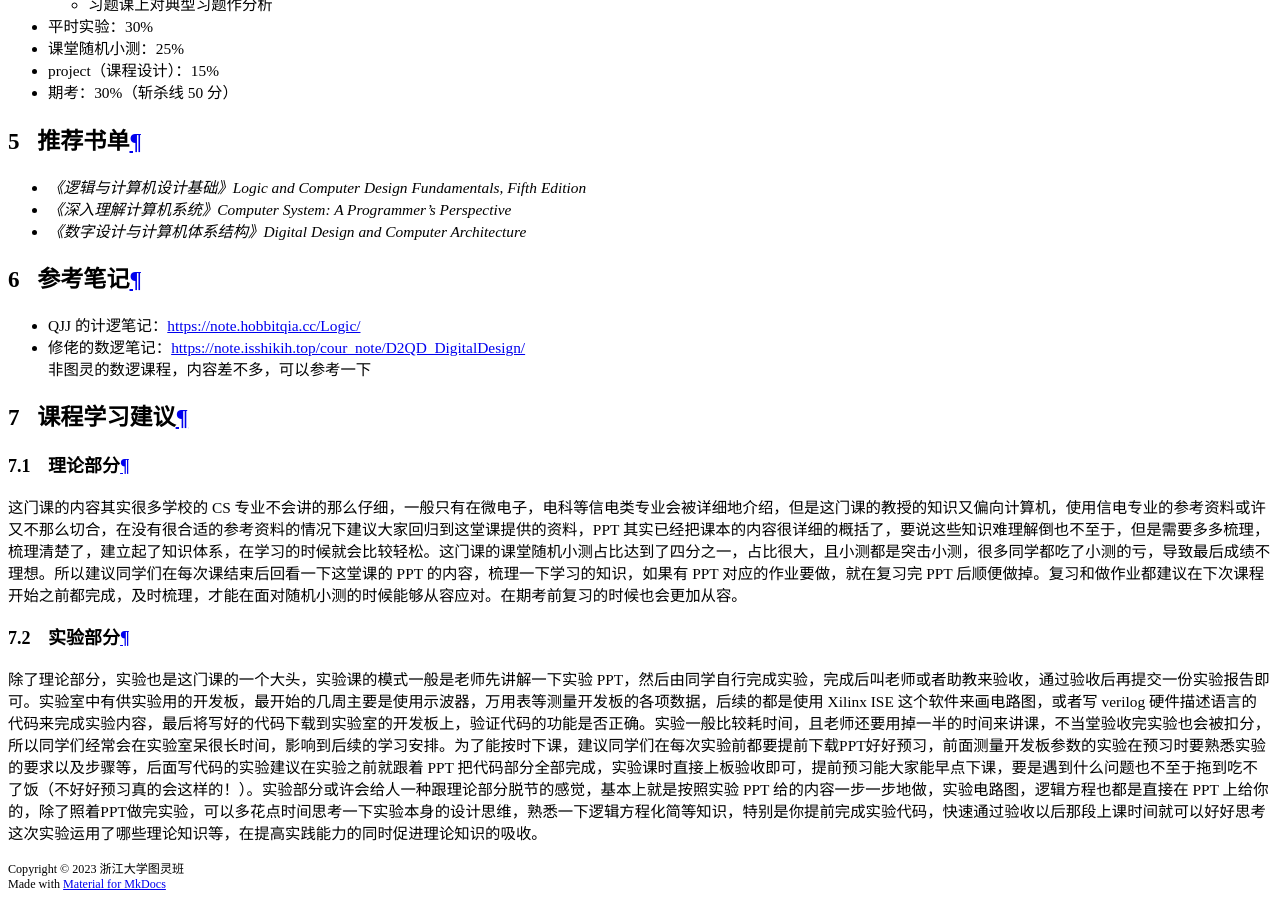
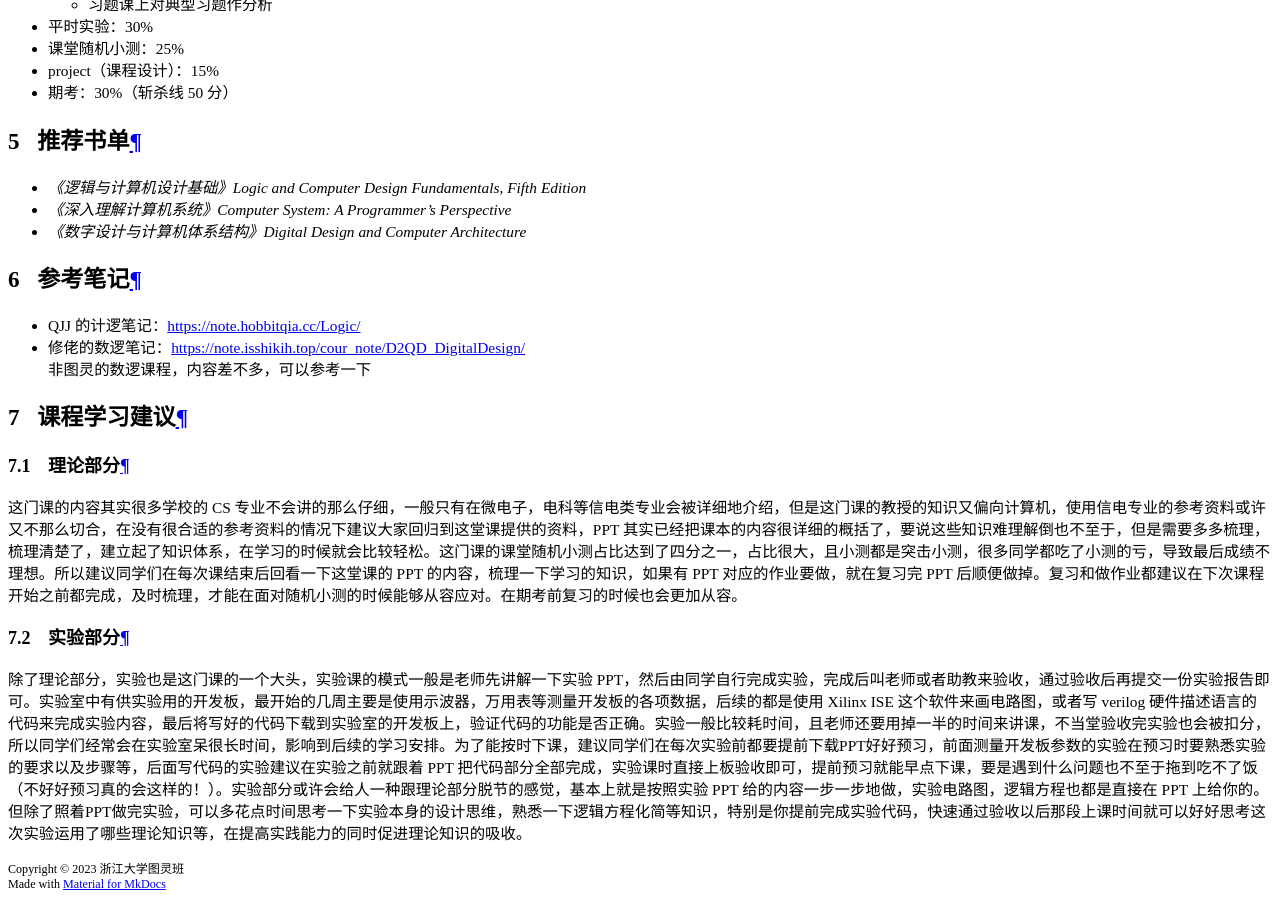
Before and after one commit to ZJU-Turing/TuringCourses, an MkDocs documentation site: the page built from docs/major_basic/logic_design/index.md, in a window 1280 px wide and 900 px high, scrolled down 17989 px. Built offline with MkDocs 1.6.1 and Material for MkDocs 9.7.7, drawn with Linux system fonts in a browser that asks for light colours; comment, search, counter and statistics services are not loaded.

Commit message:
docs: improve 计算机逻辑设计基础

```diff
--- a/docs/major_basic/logic_design/index.md
+++ b/docs/major_basic/logic_design/index.md
@@ -72,4 +72,4 @@
 
 ### 实验部分
 
-除了理论部分，实验也是这门课的一个大头，实验课的模式一般是老师先讲解一下实验 PPT，然后由同学自行完成实验，完成后叫老师或者助教来验收，通过验收后再提交一份实验报告即可。实验室中有供实验用的开发板，最开始的几周主要是使用示波器，万用表等测量开发板的各项数据，后续的都是使用 Xilinx ISE 这个软件来画电路图，或者写 verilog 硬件描述语言的代码来完成实验内容，最后将写好的代码下载到实验室的开发板上，验证代码的功能是否正确。实验一般比较耗时间，且老师还要用掉一半的时间来讲课，不当堂验收完实验也会被扣分，所以同学们经常会在实验室呆很长时间，影响到后续的学习安排。为了能按时下课，建议同学们在每次实验前都要提前下载PPT好好预习，前面测量开发板参数的实验在预习时要熟悉实验的要求以及步骤等，后面写代码的实验建议在实验之前就跟着 PPT 把代码部分全部完成，实验课时直接上板验收即可，提前预习能大家能早点下课，要是遇到什么问题也不至于拖到吃不了饭（不好好预习真的会这样的！）。实验部分或许会给人一种跟理论部分脱节的感觉，基本上就是按照实验 PPT 给的内容一步一步地做，实验电路图，逻辑方程也都是直接在 PPT 上给你的，除了照着PPT做完实验，可以多花点时间思考一下实验本身的设计思维，熟悉一下逻辑方程化简等知识，特别是你提前完成实验代码，快速通过验收以后那段上课时间就可以好好思考这次实验运用了哪些理论知识等，在提高实践能力的同时促进理论知识的吸收。
+除了理论部分，实验也是这门课的一个大头，实验课的模式一般是老师先讲解一下实验 PPT，然后由同学自行完成实验，完成后叫老师或者助教来验收，通过验收后再提交一份实验报告即可。实验室中有供实验用的开发板，最开始的几周主要是使用示波器，万用表等测量开发板的各项数据，后续的都是使用 Xilinx ISE 这个软件来画电路图，或者写 verilog 硬件描述语言的代码来完成实验内容，最后将写好的代码下载到实验室的开发板上，验证代码的功能是否正确。实验一般比较耗时间，且老师还要用掉一半的时间来讲课，不当堂验收完实验也会被扣分，所以同学们经常会在实验室呆很长时间，影响到后续的学习安排。为了能按时下课，建议同学们在每次实验前都要提前下载PPT好好预习，前面测量开发板参数的实验在预习时要熟悉实验的要求以及步骤等，后面写代码的实验建议在实验之前就跟着 PPT 把代码部分全部完成，实验课时直接上板验收即可，提前预习就能早点下课，要是遇到什么问题也不至于拖到吃不了饭（不好好预习真的会这样的！）。实验部分或许会给人一种跟理论部分脱节的感觉，基本上就是按照实验 PPT 给的内容一步一步地做，实验电路图，逻辑方程也都是直接在 PPT 上给你的。但除了照着PPT做完实验，可以多花点时间思考一下实验本身的设计思维，熟悉一下逻辑方程化简等知识，特别是你提前完成实验代码，快速通过验收以后那段上课时间就可以好好思考这次实验运用了哪些理论知识等，在提高实践能力的同时促进理论知识的吸收。
```
